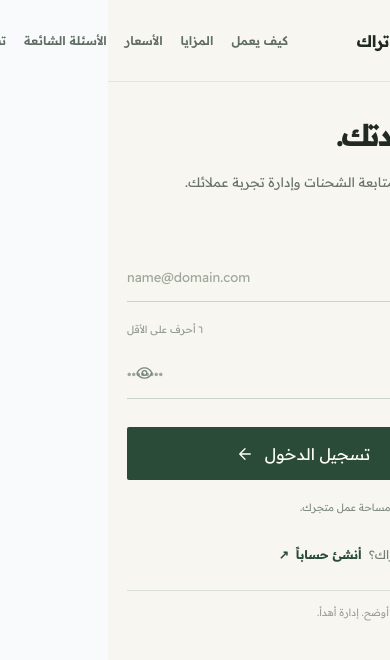
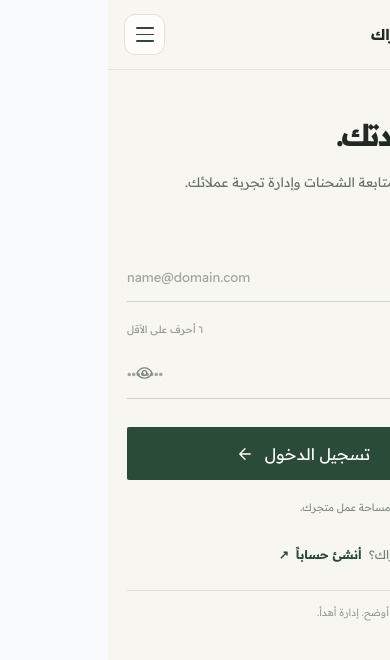
Before and after one commit to ni3yyn/dz-tracker, a Next.js app in the folder apps/web/: page /login in a window 390 px wide. Shown: the top 660 px of the page. Built offline with nearby package versions, Linux system fonts and the light colour scheme; no server answers.

Commit message:
fix(header): restore public site responsive breakpoints and mobile hamburger menu

```diff
--- a/apps/web/src/app/SiteHeader.tsx
+++ b/apps/web/src/app/SiteHeader.tsx
@@ -82,6 +82,26 @@ export default function SiteHeader({
     };
   }, [effectiveMenuOpen, isDashboard, menuId, onMenuToggle]);
 
+  // Mobile Back Button Handler for public site menu: pressing back closes menu instead of leaving page
+  useEffect(() => {
+    if (isDashboard || !siteMenuOpen) return;
+
+    window.history.pushState({ tajerSiteMobileMenu: true }, '');
+
+    const handlePopState = () => {
+      setSiteMenuOpen(false);
+    };
+
+    window.addEventListener('popstate', handlePopState);
+
+    return () => {
+      window.removeEventListener('popstate', handlePopState);
+      if (window.history.state?.tajerSiteMobileMenu) {
+        window.history.back();
+      }
+    };
+  }, [siteMenuOpen, isDashboard]);
+
   if (isDashboard) {
     return (
       <header ref={headerRef} className={styles.dashboardHeader}>
--- a/apps/web/src/app/site-header.module.css
+++ b/apps/web/src/app/site-header.module.css
@@ -127,6 +127,17 @@
   border-color: var(--border-strong, #cbd5e1);
 }
 
+@media (max-width: 1180px) {
+  .header {
+    grid-template-columns: minmax(135px, 1fr) auto minmax(145px, 1fr);
+    gap: 15px;
+    padding-inline: 28px;
+  }
+  .desktopNav { gap: 16px; }
+  .desktopNav a, .loginLink { font-size: 11px; }
+  .primaryLink { padding-inline: 15px; }
+}
+
 @media (max-width: 1024px) {
   .dashboardMenuToggle {
     display: flex !important;
@@ -156,7 +167,40 @@
   }
 }
 
+@media (max-width: 980px) {
+  .header {
+    grid-template-columns: minmax(0, 1fr) auto;
+    min-height: 74px;
+    gap: 12px;
+    padding-inline: 22px;
+  }
+  .desktopNav, .actions {
+    display: none !important;
+  }
+  .menuToggle {
+    display: flex !important;
+  }
+  .brand { gap: 10px; }
+  .mark { width: 39px; height: 39px; flex-basis: 39px; }
+  .wordmark strong { font-size: 16px; }
+  .compact { min-height: 74px; }
+}
+
 @media (max-width: 560px) {
+  .header {
+    min-height: 70px;
+    padding-inline: 16px;
+  }
+  .wordmark strong { font-size: 15px; letter-spacing: -.025em; }
+  .menuToggle {
+    width: 41px;
+    height: 41px;
+    flex-basis: 41px;
+  }
+  .compact { min-height: 70px; }
+  .mobileMenu { inset-inline: 8px; }
+  .mobileMenuOpen { padding: 11px 15px 14px; }
+
   .dashboardHeader {
     padding: 8px 12px 10px !important;
     margin: 0 -12px 12px -12px !important;
@@ -170,3 +214,12 @@
     flex: 0 0 38px !important;
   }
 }
+
+@media (prefers-reduced-motion: reduce) {
+  .header *, .header *::before, .header *::after,
+  .dashboardHeader *, .dashboardHeader *::before, .dashboardHeader *::after {
+    transition-duration: .01ms !important;
+    animation-duration: .01ms !important;
+    scroll-behavior: auto !important;
+  }
+}
```
